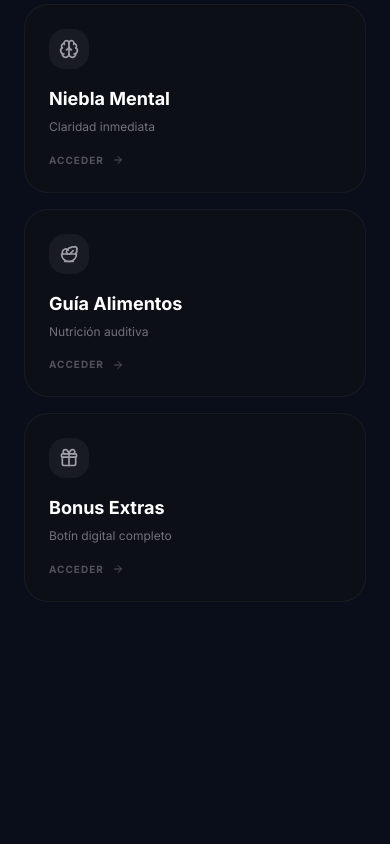
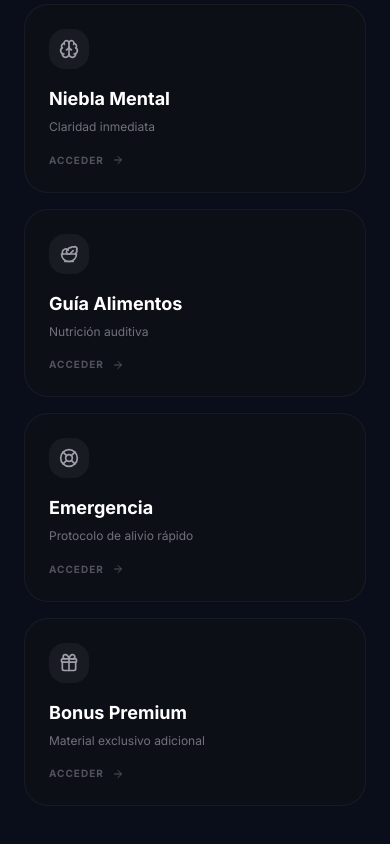
Before and after one commit to GuizeraOn/frecuencia-da-vinci, a React (Vite) app: page / in a window 390 px wide. Shown: the part 1787-2631 px from the top of the page. Before the commit the page ends 2597 px from the top, so only its background shows below. Built offline with nearby package versions, Linux system fonts and the light colour scheme; sample sign-in values are in the browser's storage; a web font is replaced by a local one.

Commit message:
feat: complete mobile content parity in home screen grid

```diff
--- a/src/App.jsx
+++ b/src/App.jsx
@@ -530,10 +530,16 @@ function HomeScreen() {
                         desc="Nutrición auditiva"
                     />
                     <ModuleCard
-                        to="/botin-digital"
+                        to="/bonus-3"
+                        icon={LifeBuoy}
+                        title="Emergencia"
+                        desc="Protocolo de alivio rápido"
+                    />
+                    <ModuleCard
+                        to="/bonus-4"
                         icon={Gift}
-                        title="Bonus Extras"
-                        desc="Botín digital completo"
+                        title="Bonus Premium"
+                        desc="Material exclusivo adicional"
                     />
                 </div>
             </section>
```
